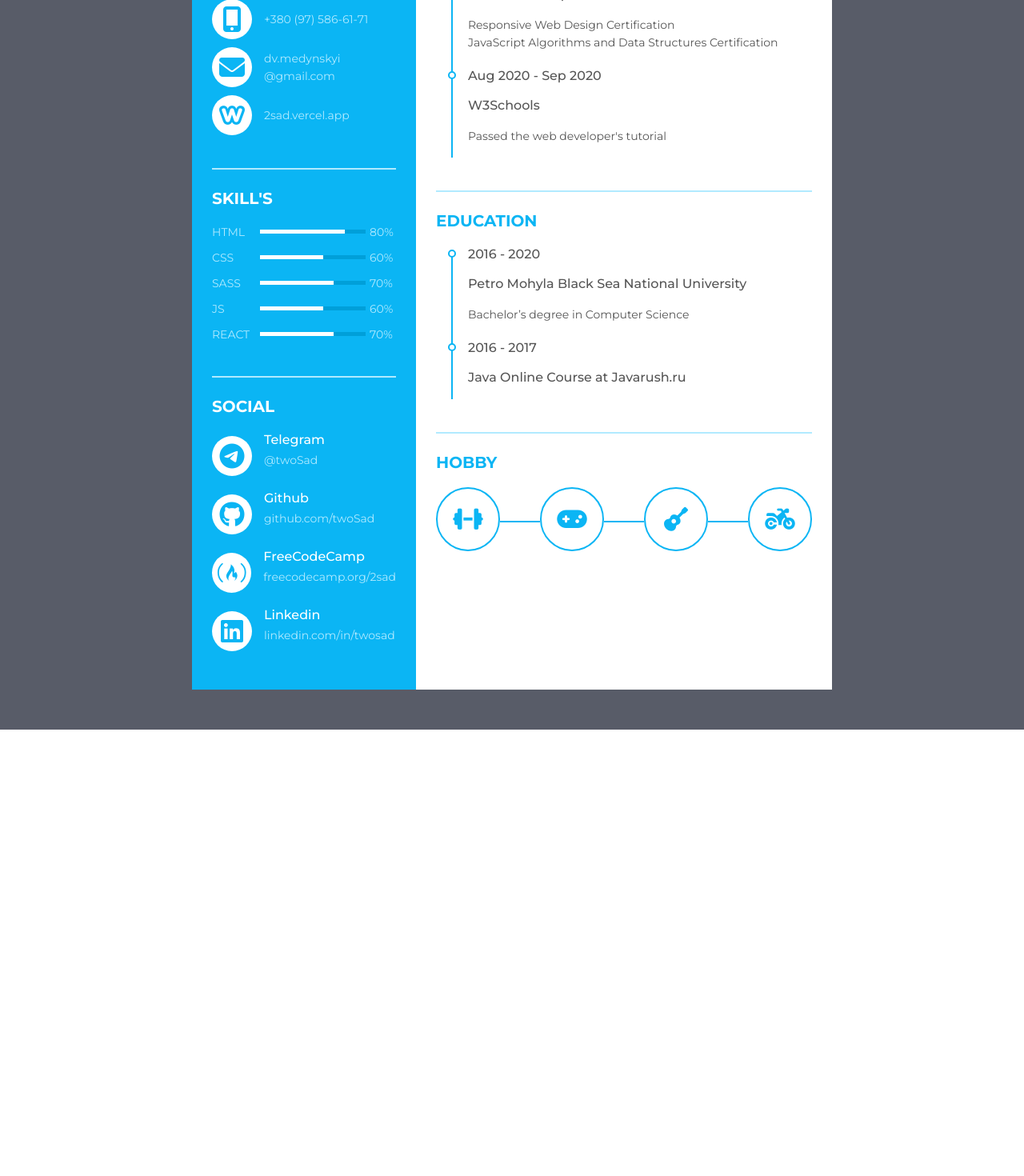
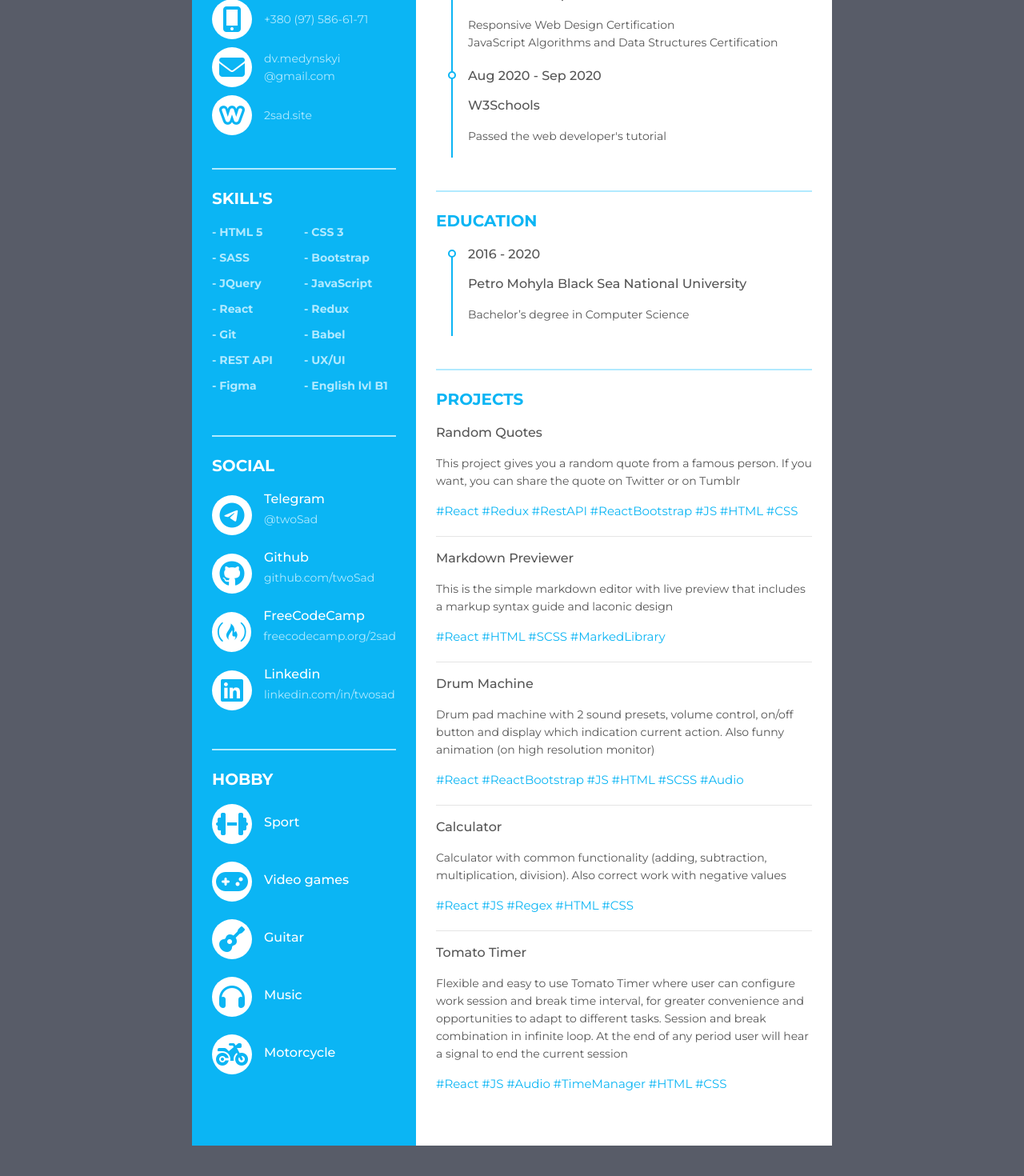
Before and after one commit to ds-vader/Front-End-Libraries-Projects, a React (Create React App) app: page / in a window 1280 px wide. Shown: the part 570-2040 px from the top of the page at 80% size. Before the commit the page ends 1482 px from the top, so only its background shows below. Built offline with nearby package versions, Linux system fonts and the light colour scheme.

Commit message:
Edit CV and change file extension

```diff
--- a/src/Components/CV/CV.css
+++ b/src/Components/CV/CV.css
@@ -42,11 +42,15 @@
 .resume .resume_left .resume_profile {
   width: 100%;
   height: 280px;
+  display: flex;
+  justify-content: center;
+  align-items: center;
 }
 
 .resume .resume_left .resume_profile img {
-  width: 100%;
-  height: 100%;
+  width: 75%;
+  height: 75%;
+  border-radius: 280px;
 }
 
 .resume .resume_left .resume_content {
@@ -97,7 +101,7 @@
 }
 
 .resume .icon i,
-.resume .resume_right .resume_hobby ul li i {
+.resume .resume_right .resume_projects ul li i {
   position: absolute;
   top: 50%;
   left: 50%;
@@ -117,32 +121,26 @@
 }
 
 .resume .resume_left .resume_skills ul li .skill_name {
-  width: 25%;
+  width: 100%;
+  font-weight: 600;
 }
 
-.resume .resume_left .resume_skills ul li .skill_progress {
-  width: 60%;
-  margin: 0 5px;
-  height: 5px;
-  background: #009fd9;
-  position: relative;
+.resume .resume_left .resume_skills ul {
+  display: grid;
+  grid-template-columns: 1fr 1fr;
 }
-
-.resume .resume_left .resume_skills ul li .skill_per {
-  width: 15%;
-}
-
-.resume .resume_left .resume_skills ul li .skill_progress span {
-  position: absolute;
-  top: 0;
-  left: 0;
-  height: 100%;
-  background: #fff;
-}
-
 .resume .resume_left .resume_social .semi-bold {
   color: #fff;
   margin-bottom: 3px;
+}
+
+.resume .resume_left .resume_hobby .semi-bold {
+  color: #fff;
+  margin-bottom: 3px;
+}
+
+.resume .resume_left .resume_hobby ul li {
+  padding-bottom: 12px;
 }
 
 .resume .resume_right {
@@ -153,6 +151,16 @@
 
 .resume .resume_right .bold {
   color: #0bb5f4;
+}
+
+.resume .resume_right .hashtag{
+  color: #0bb5f4;
+  font-size: 15px;
+}
+
+.resume .resume_right .hashtag:hover{
+  color: #008bbf;
+  text-decoration: underline;
 }
 
 .resume .resume_right .resume_work ul,
@@ -211,38 +219,6 @@
   background: #0bb5f4;
 }
 
-.resume .resume_right .resume_hobby ul {
-  display: flex;
-  justify-content: space-between;
-}
-
-.resume .resume_right .resume_hobby ul li {
-  width: 80px;
-  height: 80px;
-  border: 2px solid #0bb5f4;
-  border-radius: 50%;
-  position: relative;
-  color: #0bb5f4;
-}
-
-.resume .resume_right .resume_hobby ul li i {
-  font-size: 30px;
-}
-
-.resume .resume_right .resume_hobby ul li:before {
-  content: "";
-  position: absolute;
-  top: 40px;
-  right: -52px;
-  width: 50px;
-  height: 2px;
-  background: #0bb5f4;
-}
-
-.resume .resume_right .resume_hobby ul li:last-child:before {
-  display: none;
-}
-
 a:link, a:visited, a:hover {
   text-decoration: none;
   color: inherit;
--- a/src/Components/CV/CV.jsx
+++ b/src/Components/CV/CV.jsx
@@ -58,7 +58,7 @@ const CV = (props) => {
                                         <i className="fab fa-weebly fa-2x"></i>
                                     </div>
                                     <div className="data">
-                                        2sad.vercel.app
+                                        2sad.site
              </div>
                                 </li>
                             </ul>
@@ -69,49 +69,46 @@ const CV = (props) => {
                             </div>
                             <ul>
                                 <li>
-                                    <div className="skill_name">
-                                        HTML
-             </div>
-                                    <div className="skill_progress">
-                                        <span style={{ width: '80%' }}></span>
-                                    </div>
-                                    <div className="skill_per">80%</div>
+                                    <div className="skill_name">- HTML 5 </div>
                                 </li>
                                 <li>
-                                    <div className="skill_name">
-                                        CSS
-             </div>
-                                    <div className="skill_progress">
-                                        <span style={{ width: '60%' }}></span>
-                                    </div>
-                                    <div className="skill_per">60%</div>
+                                    <div className="skill_name">- CSS 3</div>
                                 </li>
                                 <li>
-                                    <div className="skill_name">
-                                        SASS
-             </div>
-                                    <div className="skill_progress">
-                                        <span style={{ width: '70%' }}></span>
-                                    </div>
-                                    <div className="skill_per">70%</div>
+                                    <div className="skill_name">- SASS</div>
                                 </li>
                                 <li>
-                                    <div className="skill_name">
-                                        JS
-             </div>
-                                    <div className="skill_progress">
-                                        <span style={{ width: '60%' }}></span>
-                                    </div>
-                                    <div className="skill_per">60%</div>
+                                    <div className="skill_name">- Bootstrap</div>
                                 </li>
                                 <li>
-                                    <div className="skill_name">
-                                        REACT
-             </div>
-                                    <div className="skill_progress">
-                                        <span style={{ width: '70%' }}></span>
-                                    </div>
-                                    <div className="skill_per">70%</div>
+                                    <div className="skill_name">- JQuery</div>
+                                </li>
+                                <li>
+                                    <div className="skill_name">- JavaScript</div>
+                                </li>
+                                <li>
+                                    <div className="skill_name">- React</div>
+                                </li>
+                                <li>
+                                    <div className="skill_name">- Redux</div>
+                                </li>
+                                <li>
+                                    <div className="skill_name">- Git</div>
+                                </li>
+                                <li>
+                                    <div className="skill_name">- Babel</div>
+                                </li>
+                                <li>
+                                    <div className="skill_name">- REST API</div>
+                                </li>
+                                <li>
+                                    <div className="skill_name">- UX/UI</div>
+                                </li>
+                                <li>
+                                    <div className="skill_name">- Figma</div>
+                                </li>
+                                <li>
+                                    <div className="skill_name">- English lvl B1</div>
                                 </li>
                             </ul>
                         </div>
@@ -166,6 +163,53 @@ const CV = (props) => {
                                 </li>
                             </ul>
                         </div>
+                        <div className="resume_item resume_hobby">
+                            <div className="title">
+                                <p className="bold">Hobby</p>
+                            </div>
+                            <ul>
+                                <li>
+                                    <div className="icon">
+                                        <i class="fas fa-dumbbell fa-2x"></i>
+                                    </div>
+                                    <div className="data">
+                                        <p className="semi-bold">Sport</p>
+                                    </div>
+                                </li>
+                                <li>
+                                    <div className="icon">
+                                        <i class="fas fa-gamepad fa-2x"></i>
+                                    </div>
+                                    <div className="data">
+                                        <p className="semi-bold">Video games</p>
+                                    </div>
+                                </li>
+                                <li>
+                                    <div className="icon">
+                                        <i class="fas fa-guitar fa-2x"></i>
+                                    </div>
+                                    <div className="data">
+                                        <p className="semi-bold">Guitar</p>
+                                    </div>
+                                </li>
+                                <li>
+                                    <div className="icon">
+                                        <i class="fas fa-headphones fa-2x"></i>
+                                    </div>
+                                    <div className="data">
+                                        <p className="semi-bold">Music</p>
+                                    </div>
+                                </li>
+                                <li>
+                                    <div className="icon">
+                                        <i class="fas fa-motorcycle fa-2x"></i>
+                                    </div>
+                                    <div className="data">
+                                        <p className="semi-bold">Motorcycle</p>
+                                    </div>
+                                </li>
+                            </ul>
+                        </div>
                     </div>
                 </div>
                 <div className="resume_right">
@@ -183,7 +227,7 @@ const CV = (props) => {
                             <li>
                                 <div className="date">Nov 2020 - Present</div>
                                 <div className="info">
-                                    <p className="semi-bold">FreeCodeCamp and IT-KAMASUTRA</p>
+                                    <p className="semi-bold">FreeCodeCamp</p>
                                     <p>Front End Libraries Certification<br />In-depth study of React / Redux</p>
                                 </div>
                             </li>
@@ -215,23 +259,75 @@ const CV = (props) => {
                                     <p>Bachelor’s degree in Computer Science</p>
                                 </div>
                             </li>
+                        </ul>
+                    </div>
+                    <div className="resume_item resume_projects">
+                        <div className="title">
+                            <p className="bold">Projects</p>
+                        </div>
+                        <ul>
                             <li>
-                                <div className="date">2016 - 2017</div>
                                 <div className="info">
-                                    <p className="semi-bold">Java Online Course at Javarush.ru</p>
+                                    <p className="semi-bold">Random Quotes</p>
+                                    <p>This project gives you a random quote from a famous person. If you want, you can share the quote on Twitter or on Tumblr</p>
+                                    <span className='hashtag'>#React</span>&nbsp;
+                                    <span className='hashtag'>#Redux</span>&nbsp;
+                                    <span className='hashtag'>#RestAPI</span>&nbsp;
+                                    <span className='hashtag'>#ReactBootstrap</span>&nbsp;
+                                    <span className='hashtag'>#JS</span>&nbsp;
+                                    <span className='hashtag'>#HTML</span>&nbsp;
+                                    <span className='hashtag'>#CSS</span>
                                 </div>
                             </li>
-                        </ul>
-                    </div>
-                    <div className="resume_item resume_hobby">
-                        <div className="title">
-                            <p className="bold">Hobby</p>
-                        </div>
-                        <ul>
-                            <li><i class="fas fa-dumbbell"></i></li>
-                            <li><i className="fas fa-gamepad"></i></li>
-                            <li><i class="fas fa-guitar"></i></li>
-                            <li><i class="fas fa-motorcycle"></i></li>
+                            <hr />
+                            <li>
+                                <div className="info">
+                                    <p className="semi-bold">Markdown Previewer</p>
+                                    <p>This is the simple markdown editor with live preview that includes a markup syntax guide and laconic design</p>
+                                    <span className='hashtag'>#React</span>&nbsp;
+                                    <span className='hashtag'>#HTML</span>&nbsp;
+                                    <span className='hashtag'>#SCSS</span>&nbsp;
+                                    <span className='hashtag'>#MarkedLibrary</span>
+                                </div>
+                            </li>
+                            <hr />
+                            <li>
+                                <div className="info">
+                                    <p className="semi-bold">Drum Machine</p>
+                                    <p>Drum pad machine with 2 sound presets, volume control, on/off button and display which indication current action. Also funny animation (on high resolution monitor)</p>
+                                    <span className='hashtag'>#React</span>&nbsp;
+                                    <span className='hashtag'>#ReactBootstrap</span>&nbsp;
+                                    <span className='hashtag'>#JS</span>&nbsp;
+                                    <span className='hashtag'>#HTML</span>&nbsp;
+                                    <span className='hashtag'>#SCSS</span>&nbsp;
+                                    <span className='hashtag'>#Audio</span>
+                                </div>
+                            </li>
+                            <hr />
+                            <li>
+                                <div className="info">
+                                    <p className="semi-bold">Calculator</p>
+                                    <p>Calculator with common functionality (adding, subtraction, multiplication, division). Also correct work with negative values</p>
+                                    <span className='hashtag'>#React</span>&nbsp;
+                                    <span className='hashtag'>#JS</span>&nbsp;
+                                    <span className='hashtag'>#Regex</span>&nbsp;
+                                    <span className='hashtag'>#HTML</span>&nbsp;
+                                    <span className='hashtag'>#CSS</span>&nbsp;
+                                </div>
+                            </li>
+                            <hr />
+                            <li>
+                                <div className="info">
+                                    <p className="semi-bold">Tomato Timer</p>
+                                    <p>Flexible and easy to use Tomato Timer where user can configure work session and break time interval, for greater convenience and opportunities to adapt to different tasks. Session and break combination in infinite loop. At the end of any period user will hear a signal to end the current session </p>
+                                    <span className='hashtag'>#React</span>&nbsp;
+                                    <span className='hashtag'>#JS</span>&nbsp;
+                                    <span className='hashtag'>#Audio</span>&nbsp;
+                                    <span className='hashtag'>#TimeManager</span>&nbsp;
+                                    <span className='hashtag'>#HTML</span>&nbsp;
+                                    <span className='hashtag'>#CSS</span>&nbsp;
+                                </div>
+                            </li>
                         </ul>
                     </div>
                 </div>
--- a/src/Components/Calculator/Calculator.scss
+++ b/src/Components/Calculator/Calculator.css
@@ -53,10 +53,6 @@ main {
     -webkit-box-shadow: inset 0px 1px 4px 0px rgba(0, 0, 0, 0.2);
     box-shadow: inset 0px 1px 4px 0px rgba(0, 0, 0, 0.2);
   }
-
-  .buttons {}
-
-  .operators {}
 
   .operators button {
     display: inline-block;
--- a/src/Components/Calculator/Calculator.jsx
+++ b/src/Components/Calculator/Calculator.jsx
@@ -1,5 +1,5 @@
 import React from 'react'
-import './Calculator.scss'
+import './Calculator.css'
 
 const Calculator = (props) => {
 
--- a/src/Components/TomatoTimer/TomatoTimer.jsx
+++ b/src/Components/TomatoTimer/TomatoTimer.jsx
@@ -1,5 +1,5 @@
 import React from 'react'
-import './TomatoTimer.scss'
+import './TomatoTimer.css'
 import { PlayCircleFill, PauseCircleFill, ArrowCounterclockwise, DashCircle, PlusCircle } from 'react-bootstrap-icons';
 
 const TomatoTimer = (props) => {
--- a/src/Components/TomatoTimer/TomatoTimerContainer.jsx
+++ b/src/Components/TomatoTimer/TomatoTimerContainer.jsx
@@ -107,7 +107,7 @@ class TomatoTimerContainer extends React.Component {
         }
     }
 
-    //conver sec to normal time
+    //convert sec to normal time
     converter = (timeLeft) => {
         let minutes = Math.floor(timeLeft / 60)
         let seconds = timeLeft % 60
```
Also changed, not shown: src/Components/TomatoTimer/TomatoTimer.css (renamed from src/Components/TomatoTimer/TomatoTimer.scss), 1 other file (tests, documents, lock files or other folders).
